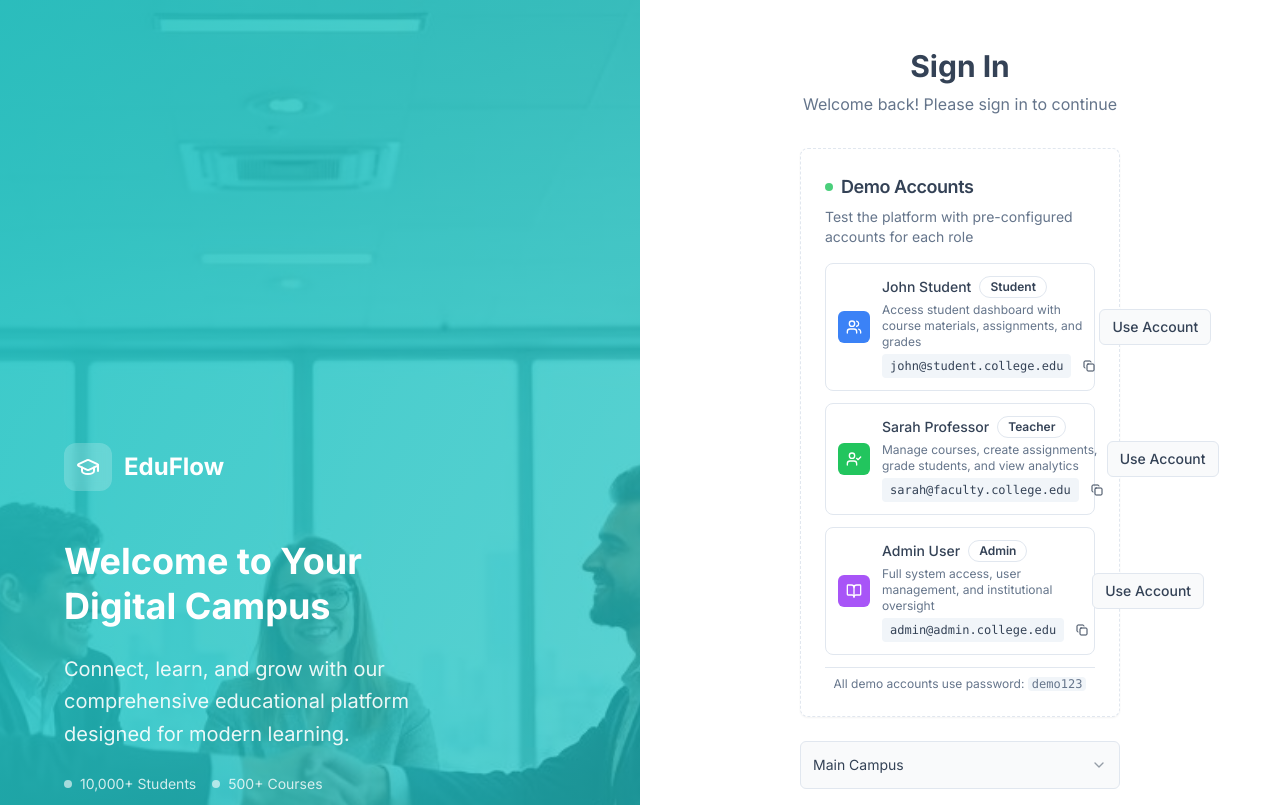
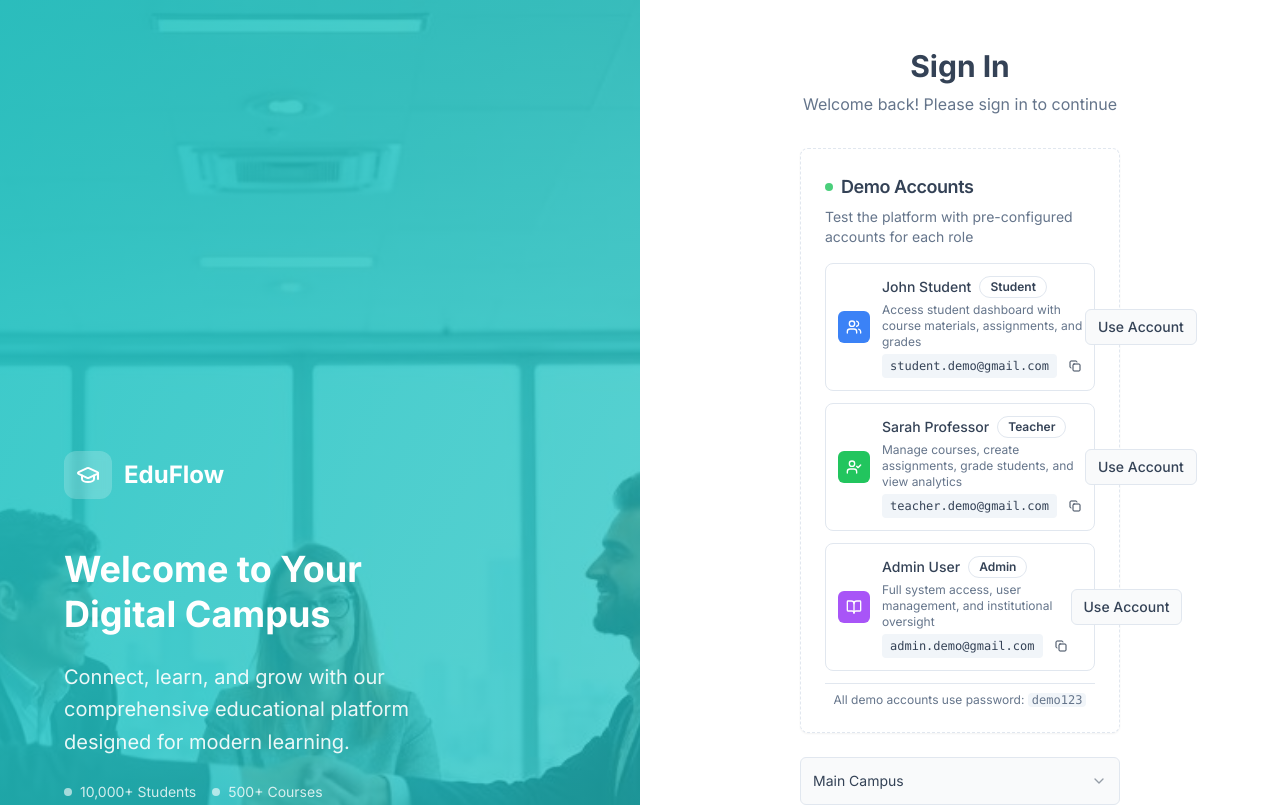
Before and after one commit to gk-gaurav-gk/campus-central-app, a React (Vite) app: page / in a window 1280 px wide. Shown: the top 805 px of the page. Built offline with nearby package versions, Linux system fonts and the light colour scheme.

Commit message:
Implement immediate testing solution
Disable email confirmation and update demo credentials.

```diff
--- a/src/components/auth/DemoCredentialsPanel.tsx
+++ b/src/components/auth/DemoCredentialsPanel.tsx
@@ -12,7 +12,7 @@ const DemoCredentialsPanel = ({ onFillCredentials, isVisible = false }) => {
     {
       role: 'student',
       icon: Users,
-      email: 'john@student.college.edu',
+      email: 'student.demo@gmail.com',
       password: 'demo123',
       name: 'John Student',
       description: 'Access student dashboard with course materials, assignments, and grades',
@@ -21,7 +21,7 @@ const DemoCredentialsPanel = ({ onFillCredentials, isVisible = false }) => {
     {
       role: 'teacher',
       icon: UserCheck,
-      email: 'sarah@faculty.college.edu',
+      email: 'teacher.demo@gmail.com',
       password: 'demo123',
       name: 'Sarah Professor',
       description: 'Manage courses, create assignments, grade students, and view analytics',
@@ -30,7 +30,7 @@ const DemoCredentialsPanel = ({ onFillCredentials, isVisible = false }) => {
     {
       role: 'admin',
       icon: BookOpen,
-      email: 'admin@admin.college.edu',
+      email: 'admin.demo@gmail.com',
       password: 'demo123',
       name: 'Admin User',
       description: 'Full system access, user management, and institutional oversight',
```
